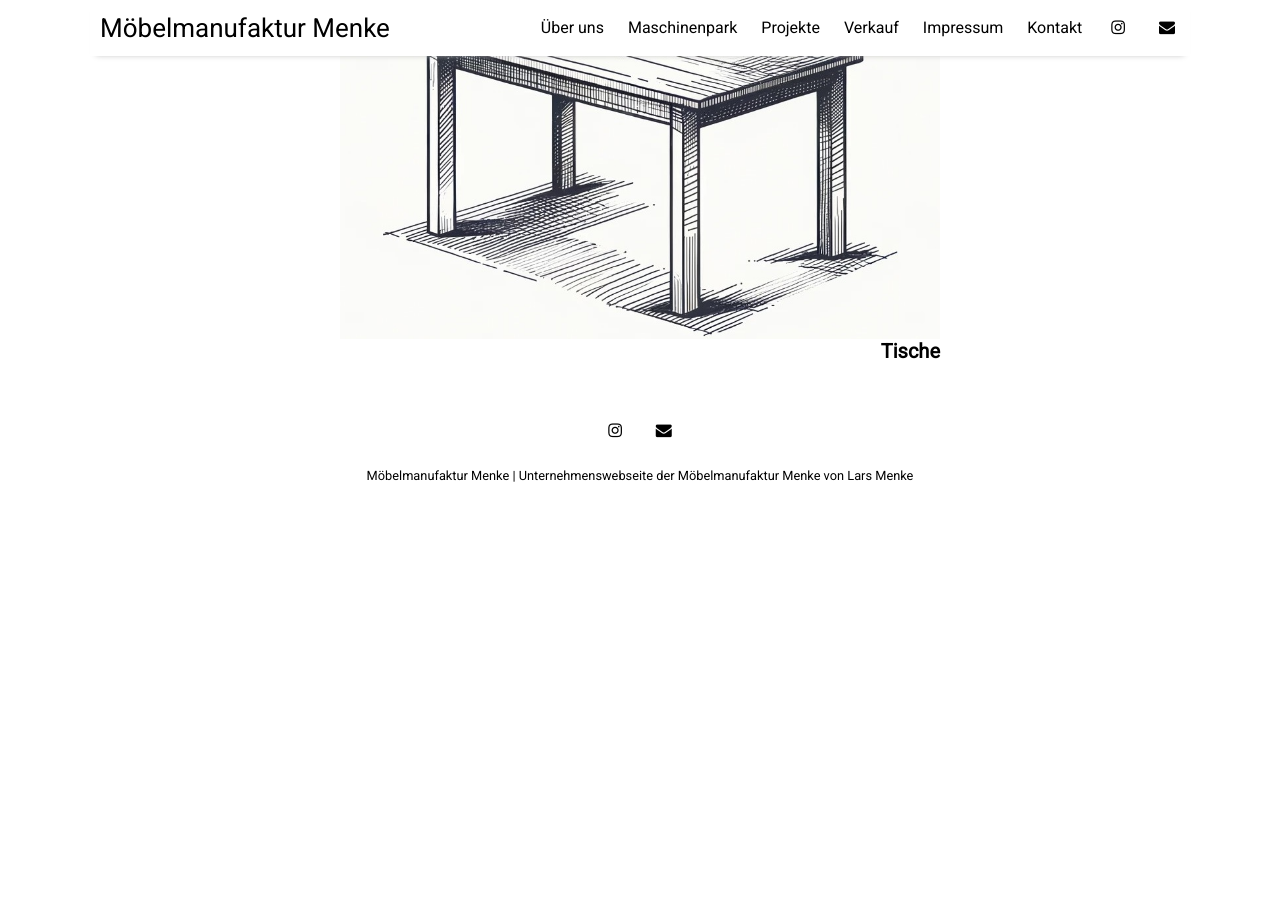
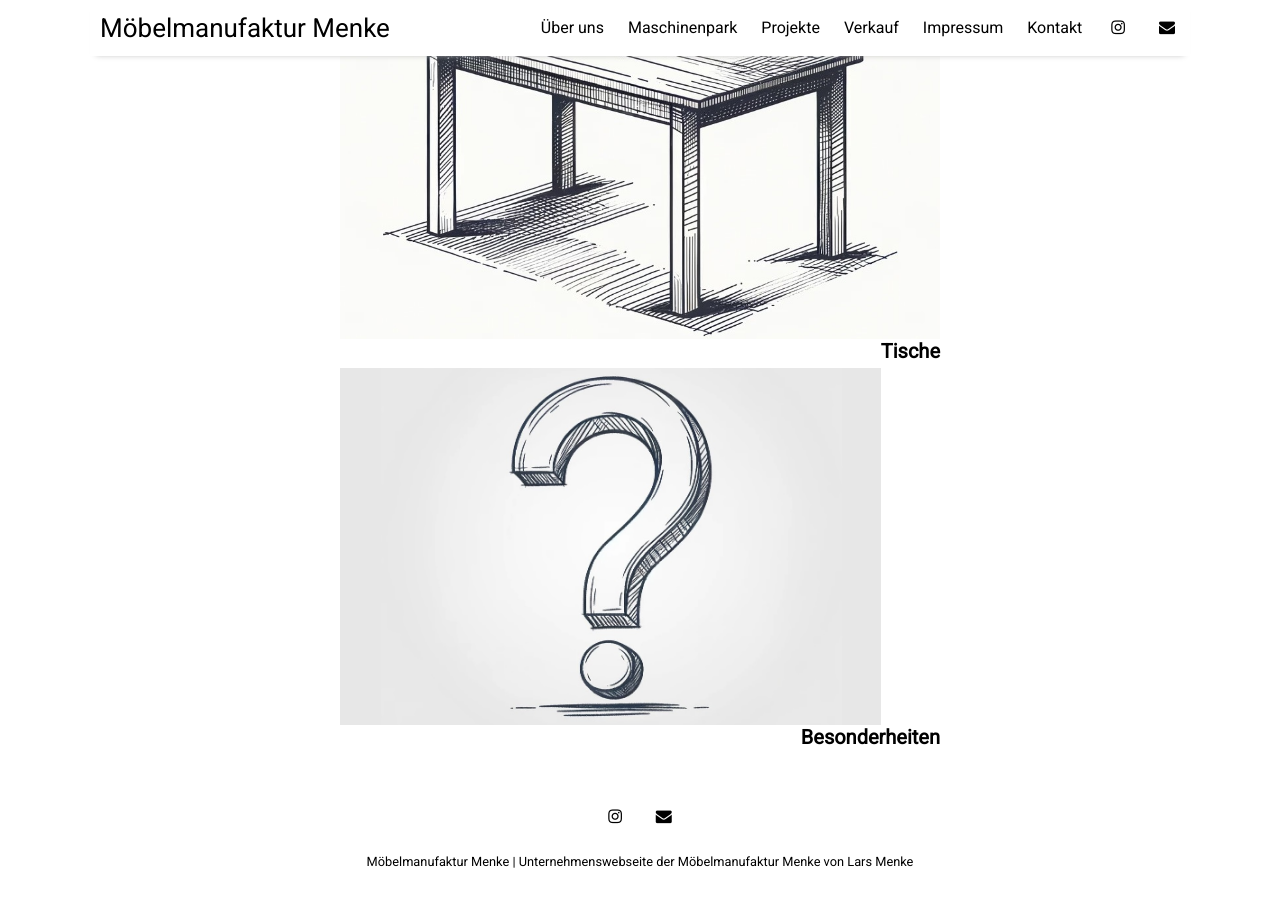
Before and after one commit to MoebelmanufakturMenke/Homepage, a Jekyll site: the page built from _posts/2023-11-25-sideboard.md, in a window 1280 px wide and 900 px high, scrolled down 1894 px. Built offline with Jekyll 4.4.1, drawn with Linux system fonts in a browser that asks for light colours; nearby versions of some CDN libraries; before the commit the page ends 2408 px from its top, so only the background shows below that.

Commit message:
limit relative posts von 2 auf 3 gesetzt

```diff
--- a/_includes/related-posts.html
+++ b/_includes/related-posts.html
@@ -3,7 +3,7 @@
   {% assign listed_posts_urls = page.url | split: ' ' %}
   <ul class="related-posts">
     {% for tag in page.tags %}
-      {% for mypost in site.tags[tag] limit:2 %}
+      {% for mypost in site.tags[tag] limit:3 %}
         {% if listed_posts_urls contains mypost.url %}
         {% else %}
           <li>
```
